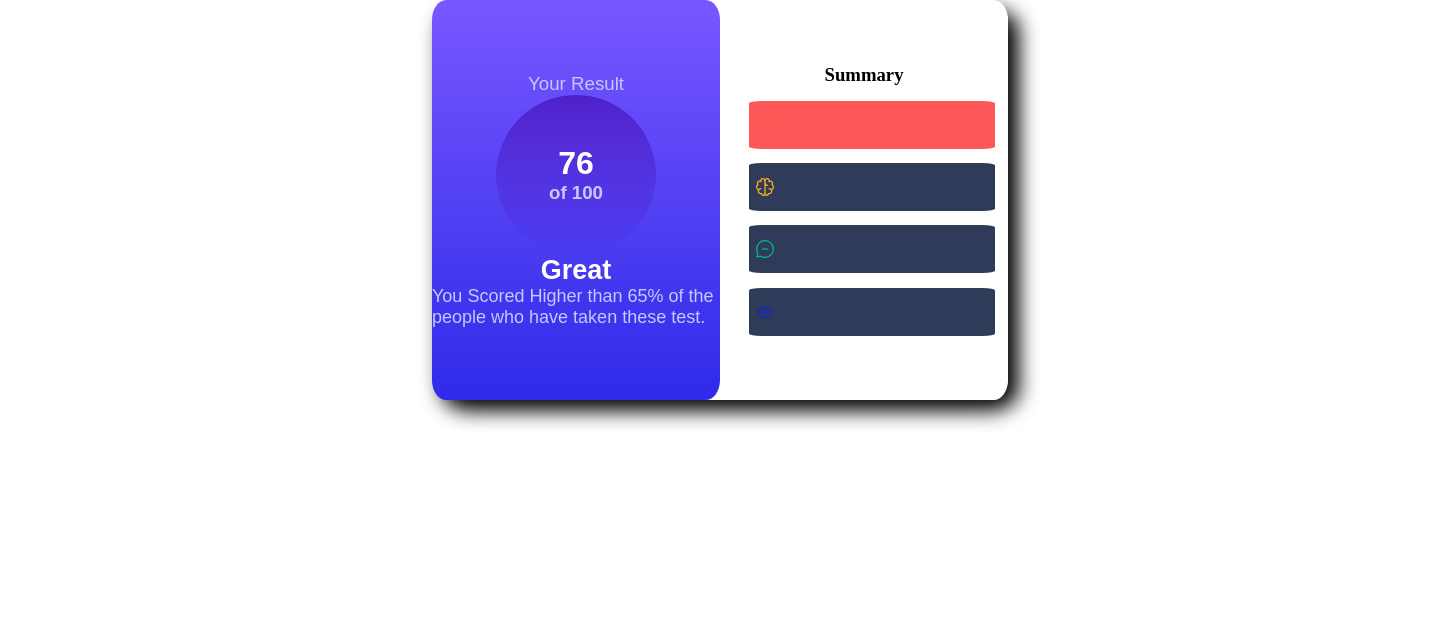
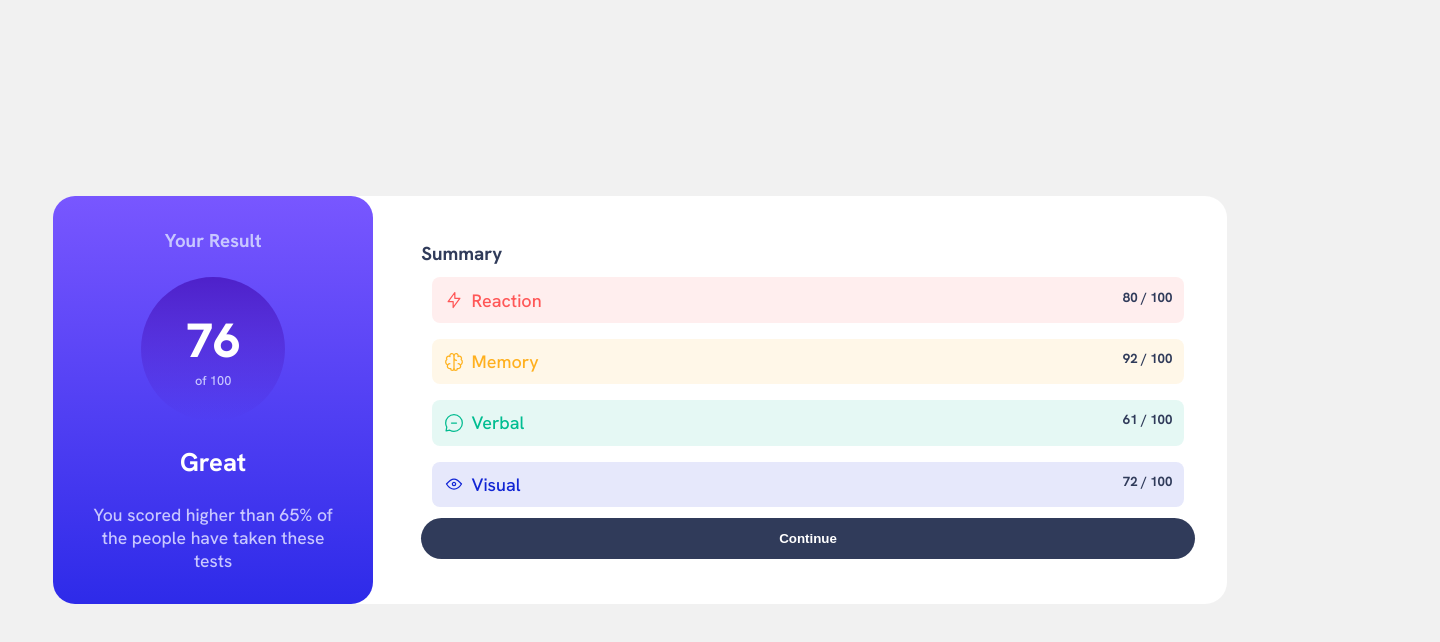
Before and after one commit to Pedro-Artur-RF/Sumarry, a plain HTML site: page Atividade - UI - Summary/index.html in a window 1280 px wide. Shown: the whole page, 1440 px wide, since content can reach past the window. Drawn offline with Linux system fonts and the light colour scheme.

Commit message:
Final commit
html corrections and js done

```diff
--- a/Atividade - UI - Summary/design/style.css
+++ b/Atividade - UI - Summary/design/style.css
@@ -1,133 +1,220 @@
 :root{
-    --LightRed: hsl(0, 100%, 67%);
-    --OrangeyYellow: hsl(39, 100%, 56%);
-    --GreenTeal: hsl(166, 100%, 37%);
-    --CobaltBlue: hsl(234, 85%, 45%);
+/* ### Primary */
+--light-red: hsl(0, 100%, 67%);
+--light-red-100:hsla(0, 100%, 67%, .1);
+--orangey-yellow: hsl(39, 100%, 56%);
+--orangey-yellow-100: hsla(39, 100%, 56%, .1);
+--green-teal: hsl(166, 100%, 37%);
+--green-teal-100: hsla(166, 100%, 37%, .1);
+--cobalt-blue: hsl(234, 85%, 45%);
+--cobalt-blue-100: hsla(234, 85%, 45%, .1);
 
-    /*Gradients*/
 
-    --LightSlateBlueBackground: hsl(252, 100%, 67%);
-    --LightRoyalBlueBackground: hsl(241, 81%, 54%);
-    --VioletBlueCircle: hsla(256, 72%, 46%, 1);
-    --PersianBlueCircle: hsla(241, 72%, 46%, 0);
+/* ## Gradients background */
+--light-slate-blue: hsl(252, 100%, 67%);
+--light-royal-blue: hsl(241, 81%, 54%);
 
-    /*Neutral*/
 
-    --White: hsl(0, 0%, 100%);
-    --PaleBlue: hsl(221, 100%, 96%);
-    --LightLavender: hsl(241, 100%, 89%);
-    --DarkGrayBlue: hsl(224, 30%, 27%);
+/* ## Gradients circle */
+--violet-blue: hsla(256, 72%, 46%, 1);
+--persian-blue: hsla(241, 72%, 46%, 0);
+
+
+/* ### Neutral */
+--white: hsl(0, 0%, 100%);
+--pale-blue: hsl(221, 100%, 96%);
+--light-lavender: hsl(241, 100%, 89%);
+--dark-gray-blue: hsl(224, 30%, 27%);
+
+
+--background-color: #f1f1f1;
 }
 
-@import url(https://fonts.google.com/specimen/Hanken+Grotesk);
 
 *{
-    padding: 0%;
-    margin: 0%;
+    box-sizing: border-box;
+    padding: 0;
+    margin: 0;
+    scroll-behavior: smooth;
 }
 
-body{
-    width: 1440px;
+
+html, body{
+    font-family: 'Hanken Grotesk', sans-serif;
+    background-color: var(--background-color);
 }
+
+
+p{
+    font-size: 18px;
+}
+
+
+.box-reaction{
+    background-color: var(--light-red-100);
+    color: var(--light-red);
+}
+
+
+.box-memory{
+    background-color: var(--orangey-yellow-100);
+    color:var(--orangey-yellow)
+}
+
+
+.box-verbal{
+    background-color: var(--green-teal-100);
+    color: var(--green-teal);
+}
+
+
+.box-visual{
+    background-color: var(--cobalt-blue-100);
+    color: var(--cobalt-blue);
+}
+
 
 .container{
     display: flex;
     justify-content: center;
     align-items: center;
+
+
+    width: 100vw;
+    height: 100vh;
+    max-width: 1440px;
+    min-width: 375px;
 }
 
-.main-box{
- display: flex;
- flex-direction: row;
- box-shadow: 10px 10px 20px 1px #000;
- border-radius: 5%;
- width: 36rem;
+
+main{
+    background-color: var(--white);
+    border-radius: 22px;
+    display: flex;
+    gap: 1rem;
 }
 
-.main-result-box{
+
+.result{
+    background: linear-gradient(var(--light-slate-blue), var(--light-royal-blue));
+    padding: 2rem;
+    color: var(--light-lavender);
+    display: flex;
+    flex-direction: column;
+    align-items: center;
+    gap: 1.5rem;
+    border-radius: 22px;
+}
+
+
+.result .result-points{
+    background: linear-gradient(var(--violet-blue), var(--persian-blue));
+    padding: 2rem;
+    border-radius: 50%;
+}
+
+
+.result-points{
     display: flex;
     flex-direction: column;
     justify-content: center;
     align-items: center;
-    background-image: linear-gradient(var(--LightSlateBlueBackground), var(--LightRoyalBlueBackground) );
-    height: 25rem;
-    width: 18rem;
-    border-radius: 5%;
-    z-index: 1;
+    width: 9rem;
+    font-size: .8rem;
 }
 
-.your-result-txt{
-    font-family: 'Hanken Grotesk', sans-serif;
-    font-weight: 500;
-    color: var(--LightLavender);
+
+.result-points span{
+    color: var(--white);
+    font-size: 3rem;
+    font-weight: 800;
 }
 
-.score-circle{
+
+.result-feedback{
+    color: var(--white);
+    font-size: 1.6rem;
+    font-weight: 700;
+}
+
+
+.result-description{
+    max-width: 16rem;
+    text-align: center;
+    font-size: 1.1rem;
+}
+
+
+.summary{
     display: flex;
+    margin: 0 auto;
     flex-direction: column;
     justify-content: center;
-    align-items: center;
-    height:10rem;
-    width:10rem;
-    border-radius: 100%;
-    background-image: linear-gradient(var(--VioletBlueCircle), var(--PersianBlueCircle));
-    font-family: 'Hanken Grotesk', sans-serif;
-    font-weight: 500;
-    color: var(--LightLavender);
+    padding: 2rem;
 }
 
-.score-text{
-    font-family: 'Hanken Grotesk', sans-serif;
-    font-weight: 800;
-    color: var(--White);
+
+.summary h3{
+    color: var(--dark-gray-blue);
 }
 
-.bottom-text{
+
+.summary-box{
     display: flex;
-    flex-direction: column;
-    justify-content: center;
-    align-items: center;
-    font-family: 'Hanken Grotesk', sans-serif;
-    font-weight: 500;
-    font-size: 18px;
-    color: var(--LightLavender);
+    gap: 1rem;
+    width: 100%;
+    justify-content: space-between;
+    flex-wrap: wrap;
+    padding: .7rem;
+    border-radius: 8px;
 }
 
-.bottom-text-title{
-    font-family: 'Hanken Grotesk', sans-serif;
-    font-weight: 700;
-    color: var(--White);
+
+.summary-info{
+    display: flex;
+    align-items: center;
+    gap: .5rem;
 }
 
-.info-text{
-    display: flex;
-    flex-direction: column;
-    justify-content: center;
-    align-items: center;
-    font-weight: 500;
-    color: var(--LightLavender);
+
+.summary-box h5{
+    color: var(--dark-gray-blue);
 }
 
-.results-info{
-    display: flex;
-    flex-direction: column;
-    justify-content: center;
-    align-items: center;
-    height: 25rem;
-    width: 18rem;
-    background-color: var(--White);
-    row-gap: 0.9rem;
-    border-radius: 5%;
+
+.summary-calc span{
+    font-weight: 700;
 }
 
-.skill-box{
-    display: flex;
-    align-items: center;
-    flex-direction: row;
-    padding-left: 2%;
-    height: 3rem;
-    width: 15rem;
-    border-radius: 5%;
-    background-color: var(--DarkGrayBlue);
-    margin-left: 1rem;
+
+.summary button{
+    background-color: var(--dark-gray-blue);
+    border: none;
+    border-radius: 22px;
+    color: var(--white);
+    font-weight: 700;
+    padding: .8rem 5rem;
+    transition: all 0.5s;
 }
+
+.summary button:hover{
+    background-image: linear-gradient(var(--light-slate-blue), var(--light-royal-blue));
+}
+
+
+@media only screen and (max-width:610px){
+    main{
+        display: flex;
+        flex-flow: column wrap;
+    }
+
+
+    .result{
+        width: 100%;
+    }
+
+
+    .summary{
+        max-width: 500px;
+    }
+}
--- a/Atividade - UI - Summary/index.html
+++ b/Atividade - UI - Summary/index.html
@@ -1,59 +1,54 @@
 <!DOCTYPE html>
 <html lang="en">
+  <head>
+    <meta charset="UTF-8" />
+    <meta name="viewport" content="width=device-width, initial-scale=1.0" />
+    <!-- displays site properly based on user's device -->
+    <link rel="preconnect" href="https://fonts.googleapis.com" />
+    <link rel="preconnect" href="https://fonts.gstatic.com" crossorigin />
+    <link
+      href="https://fonts.googleapis.com/css2?family=Hanken+Grotesk:wght@500;700;800&display=swap"
+      rel="stylesheet"
+    />
 
-<head>
-  <meta charset="UTF-8">
-  <meta name="viewport" content="width=device-width, initial-scale=1.0">
-  <!-- displays site properly based on user's device -->
-  <link rel="icon" type="image/png" sizes="32x32" href="./assets/images/favicon-32x32.png">
-  <link rel="stylesheet" href="design/style.css">
-  <title>Frontend Mentor | Results summary component</title>
-</head>
 
-<body>
-  <main>
+    <link
+    rel="icon"
+    type="image/png"
+    sizes="32x32"
+    href="./assets/images/favicon-32x32.png"
+    />
+
+
+    <title>Results summary component</title>
+
+
+    <link rel="stylesheet" href="design/style.css" />
+  </head>
+  <body>
     <div class="container">
-      <div class="main-box">
-        <div class="main-result-box">
-          <h3 class="your-result-txt">Your Result</h3>
-          <div class="score-circle">
-            <h1 class="score-text" id="scoreTextID">76</h1>
-            <h3>of 100</h3>
+      <main>
+        <article class="result">
+          <h3>Your Result</h3>
+        <p class="result-points"><span>76</span> of 100</p>
+        <p class="result-feedback">Great</p>
+        <p class="result-description">You scored higher than 65% of the people have taken these tests</p>
+        </article>
+        <section class="summary">
+          <h3>Summary</h3>
+          <!-- inicio da unica caixa -->
+          <div class="summary-box">
           </div>
-          <div class="bottom-text">
-            <h2 class="bottom-text-title">Great</h2>
-            <h4 class="info-text">
-              You Scored Higher than 65% of the people who have taken these test.
-            </h4>
-          </div>
-        </div>
-        <div class="results-info">
-          <h3 class="title">Summary</h3>
-          <div class="skill-box" id="skill-reaction">
-            <img src="/assets/images/icon-reaction.svg">
-            <h3 class="skill-name" id="skill-reaction-name"></h3>
-            <h3 class="skill-score" id="skill-score-reaction"></h3>
-          </div>
-          <div class="skill-box" id="skill-memory">
-            <img src="/assets/images/icon-memory.svg">
-            <h3 class="skill-name" id="skill"></h3>
-            <h3 class="skill-score" id="skill-score-memory"></h3>
-          </div>
-          <div class="skill-box" id="skill-verbal">
-            <img src="/assets/images/icon-verbal.svg">
-            <h3 class="skill-name" id="skill"></h3>
-            <h3 class="skill-score" id="skill-score-verbal"></h3>
-          </div>
-          <div class="skill-box" id="skill-visual">
-            <img src="/assets/images/icon-visual.svg">
-            <h3 class="skill-name" id="skill"></h3>
-            <h3 class="skill-score" id="skill-score-visual"></h3>
-          </div>
-        </div>
-      </div>
+          <!-- Fim da unica caixa -->
+          <button>Continue</button>
+        </section>
+      </main>
     </div>
-  </main>
-  <script src="script.js"></script>
-</body>
+    <!-- 76 of 100 Great You scored higher than 65% of the people who
+    have taken these tests.  Reaction 80 / 100 Memory 92 / 100 Verbal 61
+    / 100 Visual 72 / 100 Continue -->
 
+
+    <script src="./index.js"></script>
+  </body>
 </html>
--- /dev/null
+++ b/Atividade - UI - Summary/index.js
@@ -0,0 +1,46 @@
+const data = [
+    {
+      "category": "Reaction",
+      "score": 80,
+      "box": "box-reaction",
+      "icon": "./assets/images/icon-reaction.svg"
+    },
+    {
+      "category": "Memory",
+      "score": 92,
+      "box": "box-memory",
+      "icon": "./assets/images/icon-memory.svg"
+    },
+    {
+      "category": "Verbal",
+      "score": 61,
+      "box": "box-verbal",
+      "icon": "./assets/images/icon-verbal.svg"
+    },
+    {
+      "category": "Visual",
+      "score": 72,
+      "box": "box-visual",
+      "icon": "./assets/images/icon-visual.svg"
+    }
+  ]
+
+  const summaryBox = document.querySelector('.summary-box')
+
+window.addEventListener('DOMContentLoaded', () =>{
+  let displaySummary = data.map( (item) =>{
+        return `
+        <div class="summary-box ${item.box}">
+            <article class="summary-info">
+              <img src="${item.icon}" alt="">
+              <p>${item.category}</p>
+            </article>
+            <h5 class="summary-calc"><span>${item.score}</span> / 100</h5>
+          </div>
+        `
+    })
+    displaySummary = displaySummary.join("")
+    console.log(displaySummary)
+
+    summaryBox.innerHTML += displaySummary
+})
```
